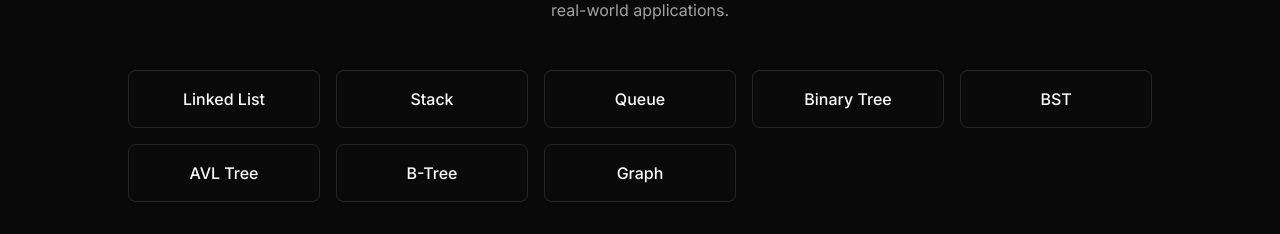
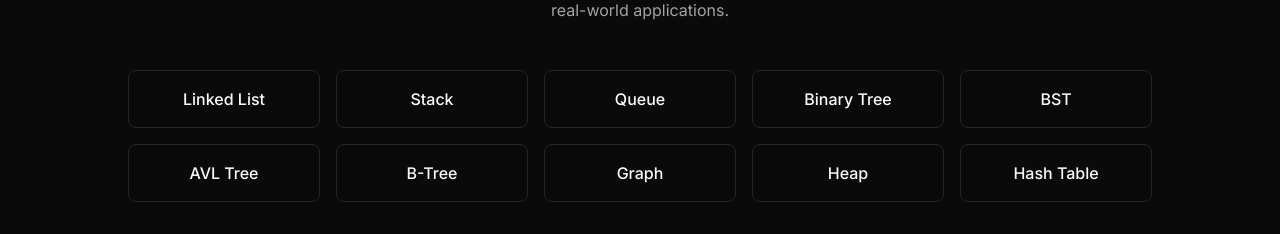
Before and after one commit to ShivamMalge/Stack-n-Flow, a Next.js app: page / in a window 1280 px wide. Shown: the part 1129-1363 px from the top of the page. Built offline with nearby package versions, Linux system fonts and the light colour scheme.

Commit message:
feat(home): add Heap and Hash Table to Explore Data Structures section

```diff
--- a/app/page.tsx
+++ b/app/page.tsx
@@ -93,10 +93,10 @@ export default function Home() {
             </p>
 
             <div className="grid grid-cols-2 md:grid-cols-3 lg:grid-cols-5 gap-4">
-              {["Linked List", "Stack", "Queue", "Binary Tree", "BST", "AVL Tree", "B-Tree", "Graph"].map((ds) => (
+              {["Linked List", "Stack", "Queue", "Binary Tree", "BST", "AVL Tree", "B-Tree", "Graph", "Heap", "Hash Table"].map((ds) => (
                 <Link
                   key={ds}
-                  href={`/visualize?ds=${ds.toLowerCase().replace(" ", "-").replace("bst", "binary-search-tree")}`}
+                  href={`/visualize?ds=${ds.toLowerCase().replace(/ /g, "-").replace("bst", "binary-search-tree")}`}
                   className="bg-card hover:bg-card/80 border rounded-lg p-4 text-center transition-colors"
                 >
                   <h3 className="font-medium">{ds}</h3>
```
